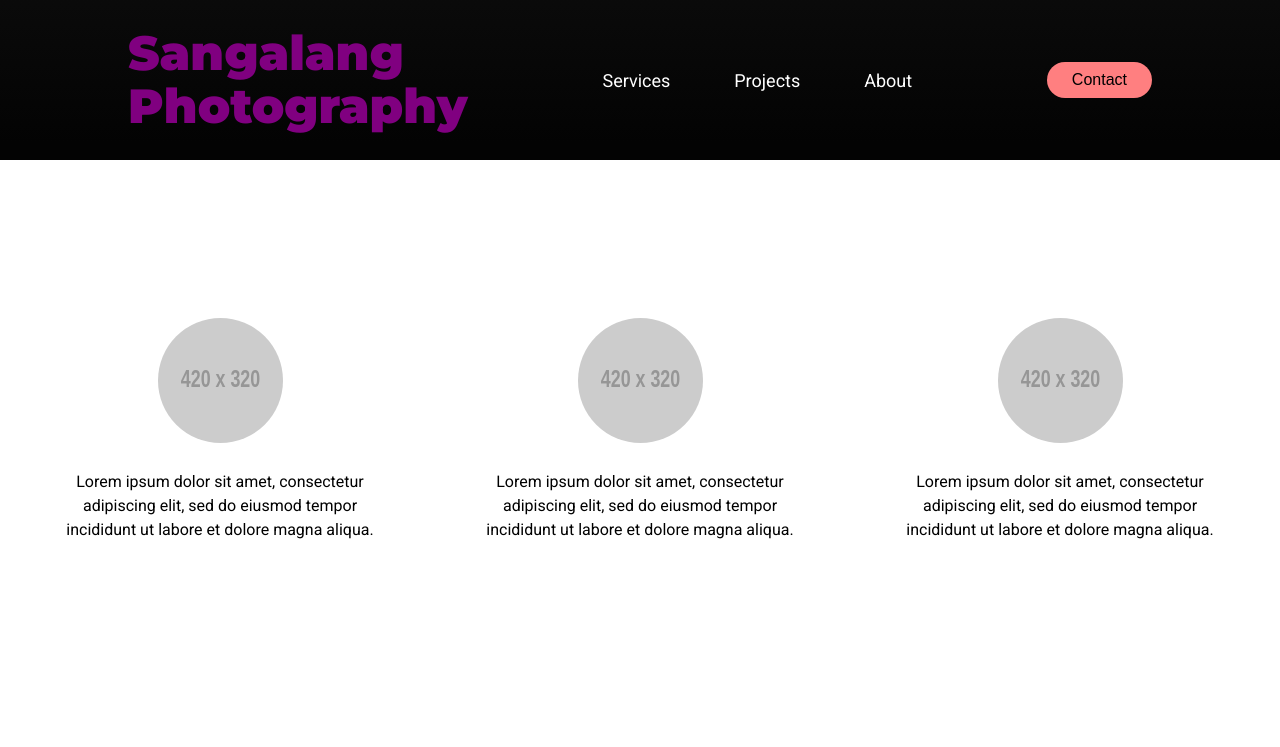
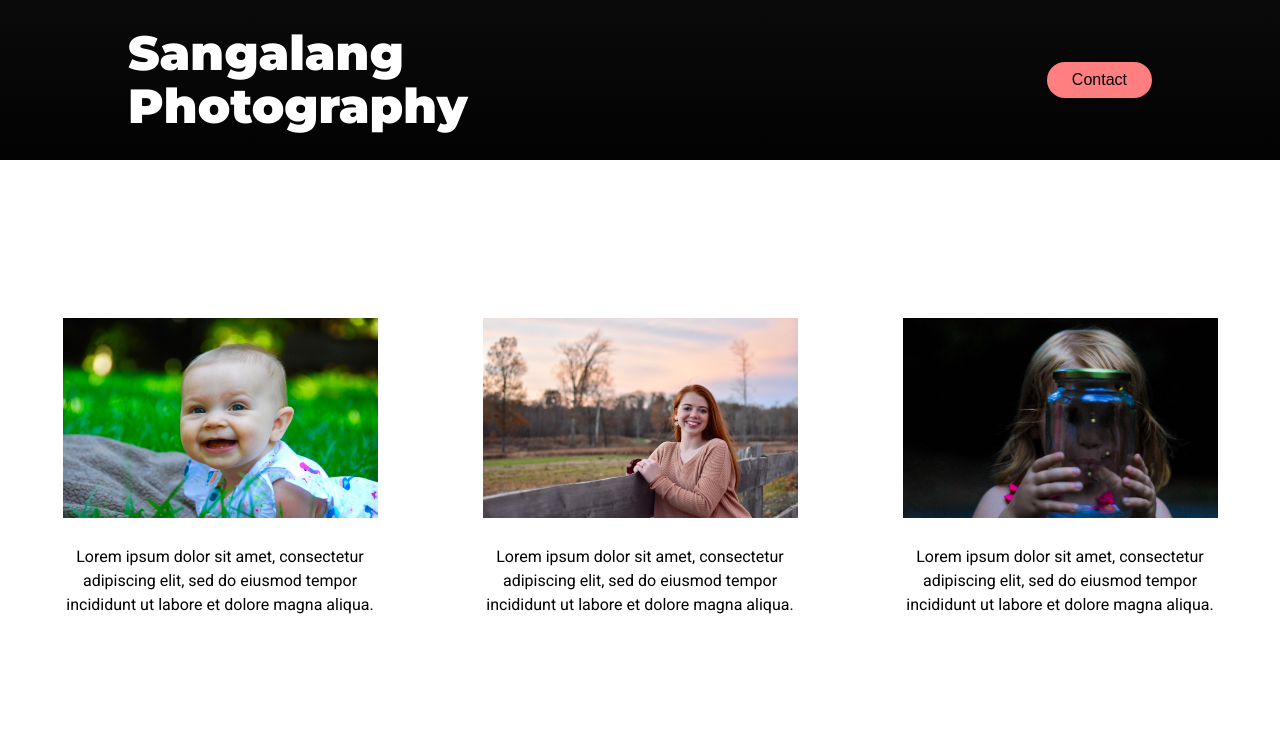
Before and after one commit to JordanJSangalang/JordanJSangalang.github.io, a plain HTML site: page index.html in a window 1280 px wide. Shown: the top 747 px of the page. Drawn offline with Linux system fonts and the light colour scheme; placeholder pictures from the web are drawn by us.

Commit message:
adding featurted images

```diff
--- a/index.html
+++ b/index.html
@@ -15,26 +15,26 @@
             <p>Sangalang</p>
             <p>Photography</p>
         </div>
-        <nav>
+        <!-- <nav>
             <ul class="nav_links">
                 <li><a href='#'>Services</a></li>
                 <li><a href='#'>Projects</a></li>
                 <li><a href='#'>About</a></li>
             </ul>
-        </nav>
-        <a class="button-1" href="#"><button>Contact</button></a>
+        </nav> -->
+        <a class="button-1" href="mailto:sangalangphoto@gmail.com?Subject=Photography"><button>Contact</button></a>
     </header>
     <div class='main-content'>
         <div class='img 1'>
-            <img src='https://imgplaceholder.com/420x320/ff7f7f/333333/fa-image'>
+            <img src='images/elizabeth-blanket-smile.jpg'>
             <p>Lorem ipsum dolor sit amet, consectetur adipiscing elit, sed do eiusmod tempor incididunt ut labore et dolore magna aliqua.</p>
         </div>
         <div class='img 2'>
-                <img src='https://imgplaceholder.com/420x320/ff7f7f/333333/fa-image'>
+                <img src='images/rebekah-fence.jpg'>
                 <p>Lorem ipsum dolor sit amet, consectetur adipiscing elit, sed do eiusmod tempor incididunt ut labore et dolore magna aliqua.</p>
         </div>
         <div class='img 3'>
-                    <img src='https://imgplaceholder.com/420x320/ff7f7f/333333/fa-image'>
+                    <img src='images/hannah-jar.jpg'>
                     <p>Lorem ipsum dolor sit amet, consectetur adipiscing elit, sed do eiusmod tempor incididunt ut labore et dolore magna aliqua.</p>
         </div>
     </div>
@@ -53,7 +53,7 @@
         </div>
     </div>
     <div class='banner'>
-        <h2 class='banner-h2'>Lorem ipsum dolor sit amet, consectetur adipiscing elit</h2>
+        <h2 class='banner-h2'>Book a private photo shoot today!</h2>
 
     </div>
     <div class="gallery">
@@ -77,7 +77,7 @@
     </div>
     <footer>
         <div class="copyright">
-            <p>&copy;Copyright 2019 by Jordan Sangalang</p>
+            <p>&copy;Copyright 2020 by Jordan Sangalang</p>
         </div>
     </footer>
 </body>
--- a/styles.css
+++ b/styles.css
@@ -34,7 +34,7 @@ header {
 
     font-family: 'Montserrat';
     font-weight: 900;
-    color: purple;
+    color: #FFF;
     font-size: 3em;
     display: flex;
     flex-direction: column;
@@ -102,9 +102,10 @@ header {
 }
 
 .img img {
-    height: 125px;
-    width: 125px;
-    border-radius: 50%;
+   height:200px;
+   width: 100%;
+
+
 }
 
 .img p {
```
Also changed, not shown: images/elizabeth-blanket-smile.jpg (added), images/hannah-jar.jpg (added), images/rebekah-fence.jpg (added).
